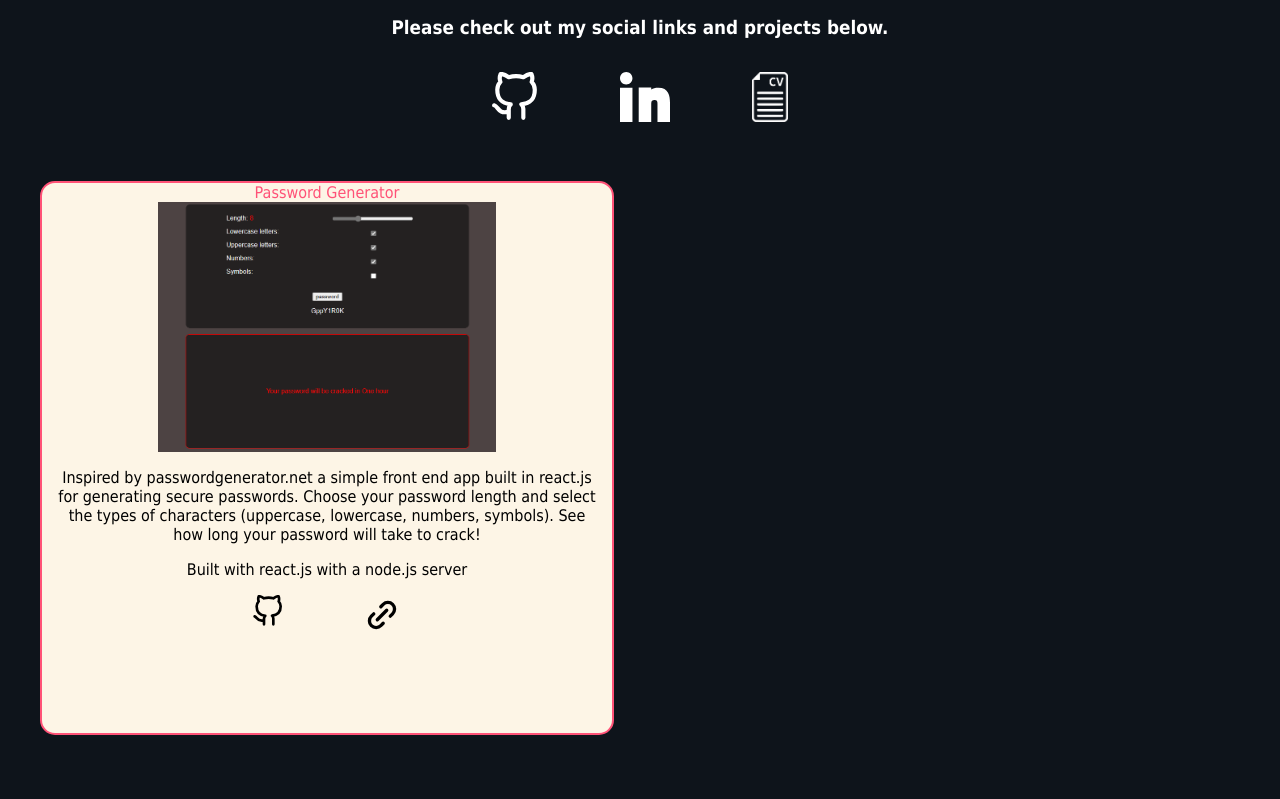
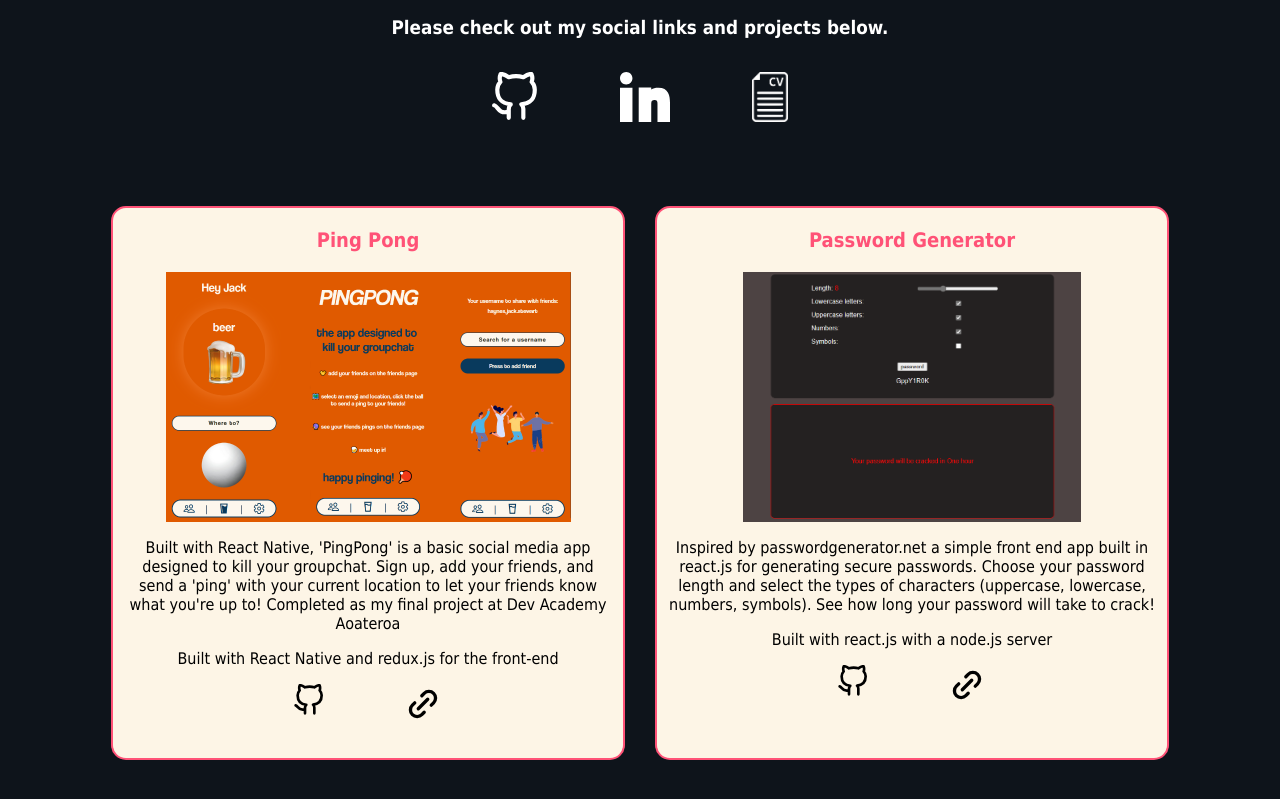
Before and after one commit to J-Haynes/portfolio, a React (Create React App) app: page / in a window 1280 px wide. Shown: the part 523-1322 px from the top of the page. Before the commit the page ends 1298 px from the top, so only its background shows below. Built offline with nearby package versions, Linux system fonts and the light colour scheme.

Commit message:
red project titles, adds pingpong

```diff
--- a/src/Components/Portfolio.jsx
+++ b/src/Components/Portfolio.jsx
@@ -10,6 +10,7 @@ const projects = data.projects
 export default function Portfolio() {
   return (
     <div className="container">
+      <div className="portfolio-div">
         {projects.map((project) => {
           console.log(project.description)
           return (
@@ -24,6 +25,7 @@ export default function Portfolio() {
             />
           )
         })}
+      </div>
       {/* <div className="portfolio-div">
         <div className="project-div">
           <h4>PingPong</h4>
--- a/src/Components/Project.jsx
+++ b/src/Components/Project.jsx
@@ -6,7 +6,7 @@ export default function Project(props) {
 
   return (
     <div className="project-div" id={title}>
-      <span className="red">{title}</span>
+      <span className="project-title">{title}</span>
       <div className="photo-div">
         <a href={url} target="_blank" rel="noreferrer">
           <img src={photo} alt={title} />
--- a/src/index.css
+++ b/src/index.css
@@ -115,6 +115,14 @@ h4 {
   color: #ff5277
 }
 
+.project-title {
+  color: #ff5277;
+  font-weight: bold;
+  font-size: 20px;
+  padding: 20px 0px;
+  display: block;
+}
+
 li {
   list-style: none;
   color: white;
--- a/src/projects.json
+++ b/src/projects.json
@@ -1,6 +1,13 @@
 {
   "projects":
-  [
+  [ {
+    "title": "Ping Pong",
+    "url": "https://github.com/J-Haynes/pingpong",
+    "photo": "./ping.png",
+    "description": "Built with React Native, 'PingPong' is a basic social media app designed to kill your groupchat. Sign up, add your friends, and send a 'ping' with your current location to let your friends know what you're up to! Completed as my final project at Dev Academy Aoateroa",
+    "description2": "Built with React Native and redux.js for the front-end",
+    "sourcecode": "https://github.com/J-Haynes/pingpong"
+  },
     {
     "title": "Password Generator",
     "url": "https://jack-password-gen.vercel.app/",
```
Lines whose indentation alone changed are shown as unchanged.
